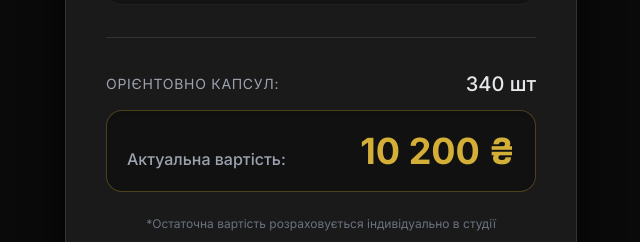
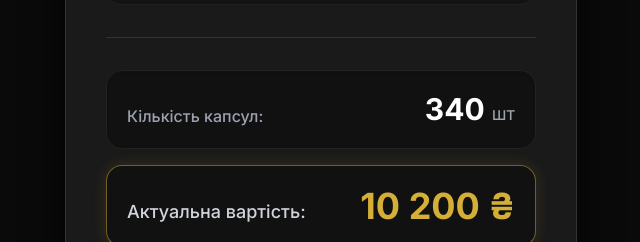
Before and after one commit to ednedin/name-studio, a React (Vite) app: page / in a window 1280 px wide. Shown: the part 558-800 px from the top of the page, without its empty margins (319-959 px from the left). Built offline with nearby package versions, Linux system fonts and the light colour scheme; no server answers.

Commit message:
chore: save state before fix

```diff
--- a/src/components/Calculator.tsx
+++ b/src/components/Calculator.tsx
@@ -63,14 +63,17 @@ const Calculator: React.FC = () => {
         </div>
 
         <div className="pt-8 mt-8 border-t border-[#333]">
-          <div className="flex justify-between items-center mb-3">
-            <span className="text-gray-400 text-sm uppercase tracking-wider">Орієнтовно капсул:</span>
-            <span className="text-xl font-medium text-gray-200">{totalCapsules} шт</span>
+
+          <div className="flex justify-between items-end bg-[#111] p-5 rounded-2xl border border-[#222] shadow-inner mb-4">
+            <span className="text-gray-400 font-medium">Кількість капсул:</span>
+            <span className="text-3xl font-bold text-white">{totalCapsules} <span className="text-lg text-gray-400 font-normal">шт</span></span>
           </div>
-          <div className="flex justify-between items-end bg-[#111] p-5 rounded-2xl border border-[#d4af37]/30 shadow-inner">
-            <span className="text-gray-400 font-medium">Актуальна вартість:</span>
+
+          <div className="flex justify-between items-end bg-[#111] p-5 rounded-2xl border border-[#d4af37]/50 shadow-[0_0_15px_rgba(212,175,55,0.15)]">
+            <span className="text-gray-300 font-medium text-lg">Актуальна вартість:</span>
             <span className="text-4xl font-bold text-[#d4af37]">{totalCost.toLocaleString('uk-UA')} ₴</span>
           </div>
+
         </div>
 
         <p className="text-center text-gray-500 text-xs mt-6">
--- a/take_snapshot_full.mjs
+++ b/take_snapshot_full.mjs
@@ -7,9 +7,9 @@ setTimeout(async () => {
   try {
     const browser = await chromium.launch();
     const page = await browser.newPage();
-    await page.goto('http://localhost:5173');
+    await page.goto('http://localhost:5173/name-studio/');
     await page.waitForTimeout(3000);
-    await page.screenshot({ path: 'visual_logs/footer_ui.webp', fullPage: true });
+    await page.screenshot({ path: 'visual_logs/current_calc.webp', fullPage: false });
     await browser.close();
     console.log("SNAPSHOT_SUCCESS");
   } catch(e) {
@@ -18,4 +18,4 @@ setTimeout(async () => {
     server.kill();
     process.exit(0);
   }
-}, 6000);
+}, 5000);
```
